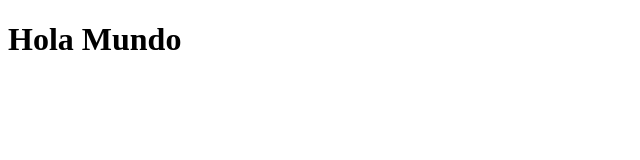
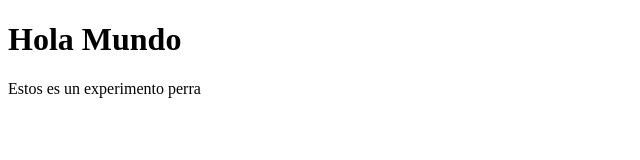
Before and after one commit to dsols8/prueba-rep1, a plain HTML site: page index.html in a window 1280 px wide. Shown: the whole page, without its empty margins (0-640 px from the left). Drawn offline with Linux system fonts and the light colour scheme.

Commit message:
Se agrego al experimento

```diff
--- a/index.html
+++ b/index.html
@@ -3,9 +3,12 @@
 <head>
     <meta charset="UTF-8">
     <meta name="viewport" content="width=device-width, initial-scale=1.0">
-    <title>Document</title>
+    <title>Experimento</title>
 </head>
 <body>
     <h1>Hola Mundo</h1>
+    <footer>
+        <p>Estos es un experimento perra</p>
+    </footer>
 </body>
 </html>
```
